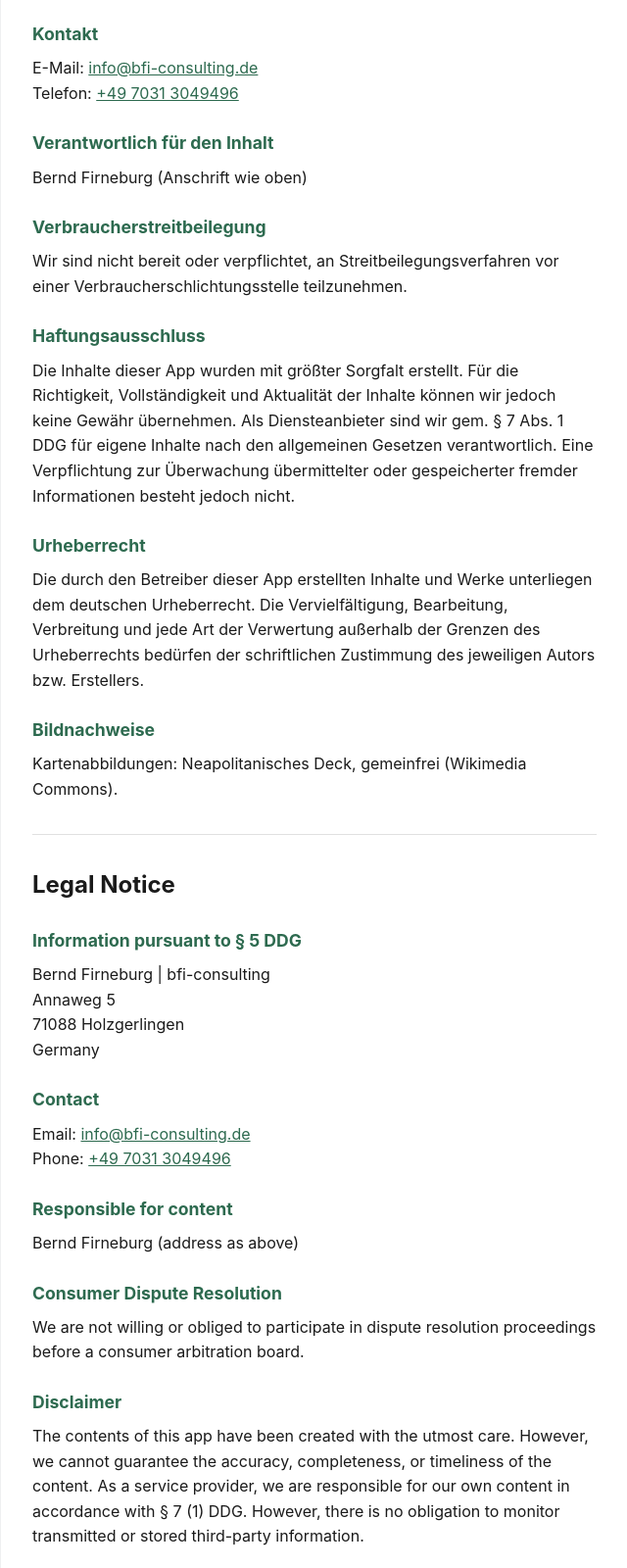
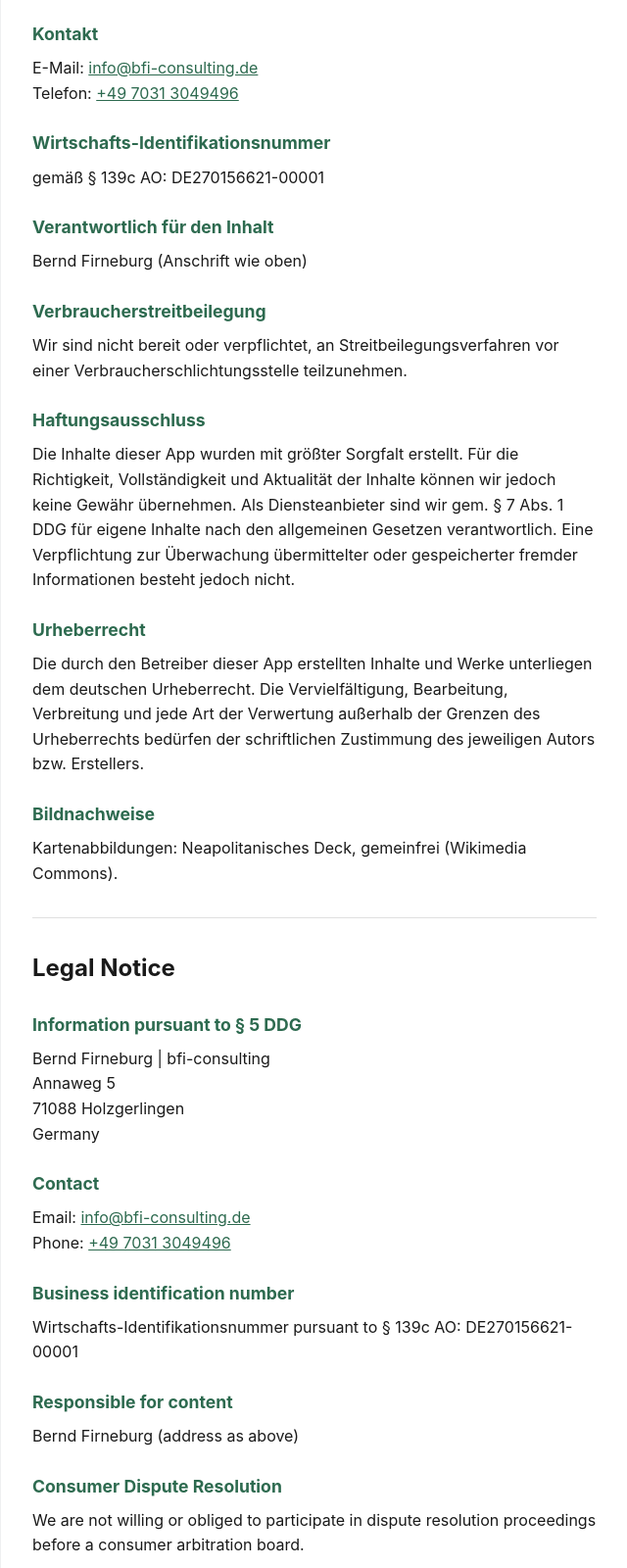
Before and after one commit to owiseman73/scopa-issimo-privacy, a plain HTML site: page impressum.html in a window 1280 px wide. Shown: the part 320-1920 px from the top of the page at 98% size, without its empty margins (319-959 px from the left). Drawn offline with Linux system fonts and the light colour scheme.

Commit message:
Impressum: Wirtschafts-Identifikationsnummer (§ 5 Abs. 1 Nr. 6 DDG)

```diff
--- a/impressum.html
+++ b/impressum.html
@@ -38,6 +38,8 @@
       </p>
       <h2>Kontakt</h2>
       <p>E-Mail: <a href="mailto:info@bfi-consulting.de">info@bfi-consulting.de</a><br>Telefon: <a href="tel:+4970313049496">+49 7031 3049496</a></p>
+      <h2>Wirtschafts-Identifikationsnummer</h2>
+      <p>gemäß § 139c AO: DE270156621-00001</p>
       <h2>Verantwortlich für den Inhalt</h2>
       <p>Bernd Firneburg (Anschrift wie oben)</p>
 
@@ -68,6 +70,8 @@
       </p>
       <h2>Contact</h2>
       <p>Email: <a href="mailto:info@bfi-consulting.de">info@bfi-consulting.de</a><br>Phone: <a href="tel:+4970313049496">+49 7031 3049496</a></p>
+      <h2>Business identification number</h2>
+      <p>Wirtschafts-Identifikationsnummer pursuant to § 139c AO: DE270156621-00001</p>
       <h2>Responsible for content</h2>
       <p>Bernd Firneburg (address as above)</p>
 
@@ -98,6 +102,8 @@
       </p>
       <h2>Contatto</h2>
       <p>E-mail: <a href="mailto:info@bfi-consulting.de">info@bfi-consulting.de</a><br>Telefono: <a href="tel:+4970313049496">+49 7031 3049496</a></p>
+      <h2>Numero di identificazione economica</h2>
+      <p>Wirtschafts-Identifikationsnummer ai sensi del § 139c AO: DE270156621-00001</p>
       <h2>Responsabile del contenuto</h2>
       <p>Bernd Firneburg (indirizzo come sopra)</p>
 
```
